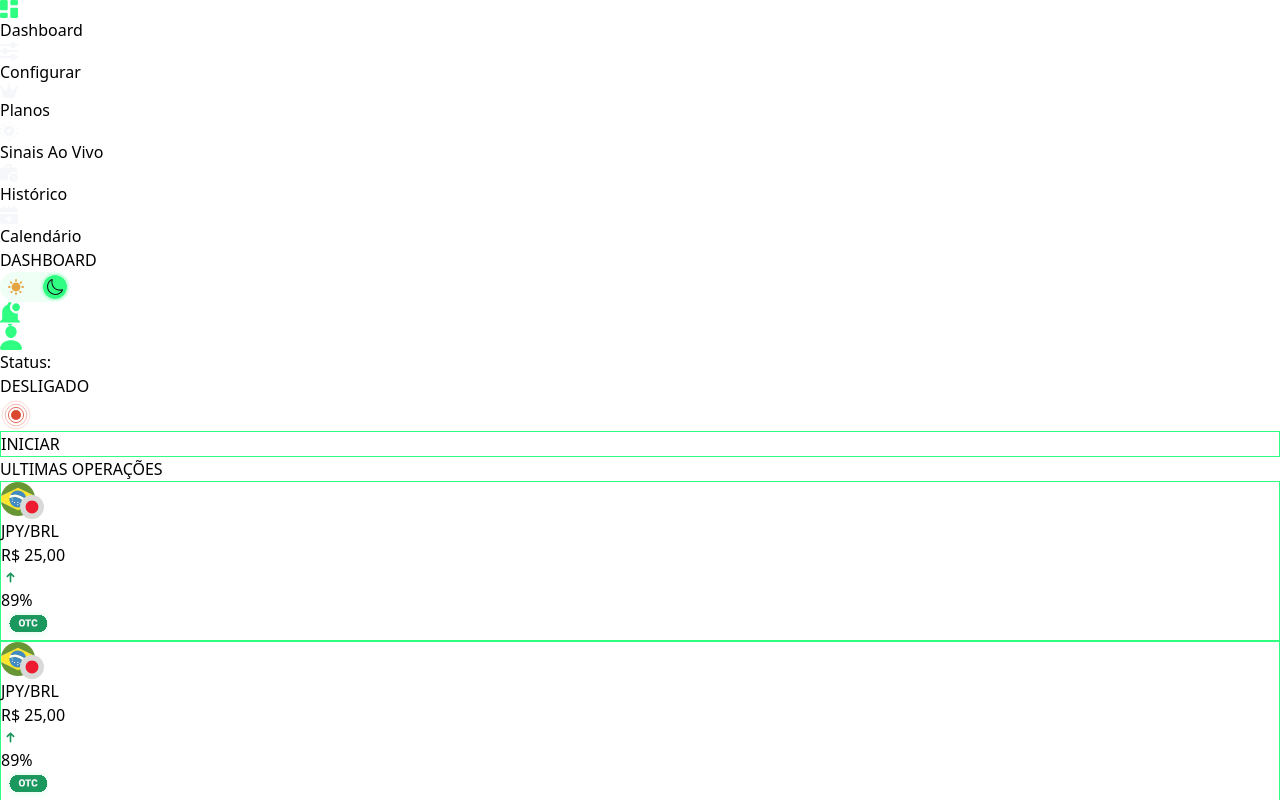
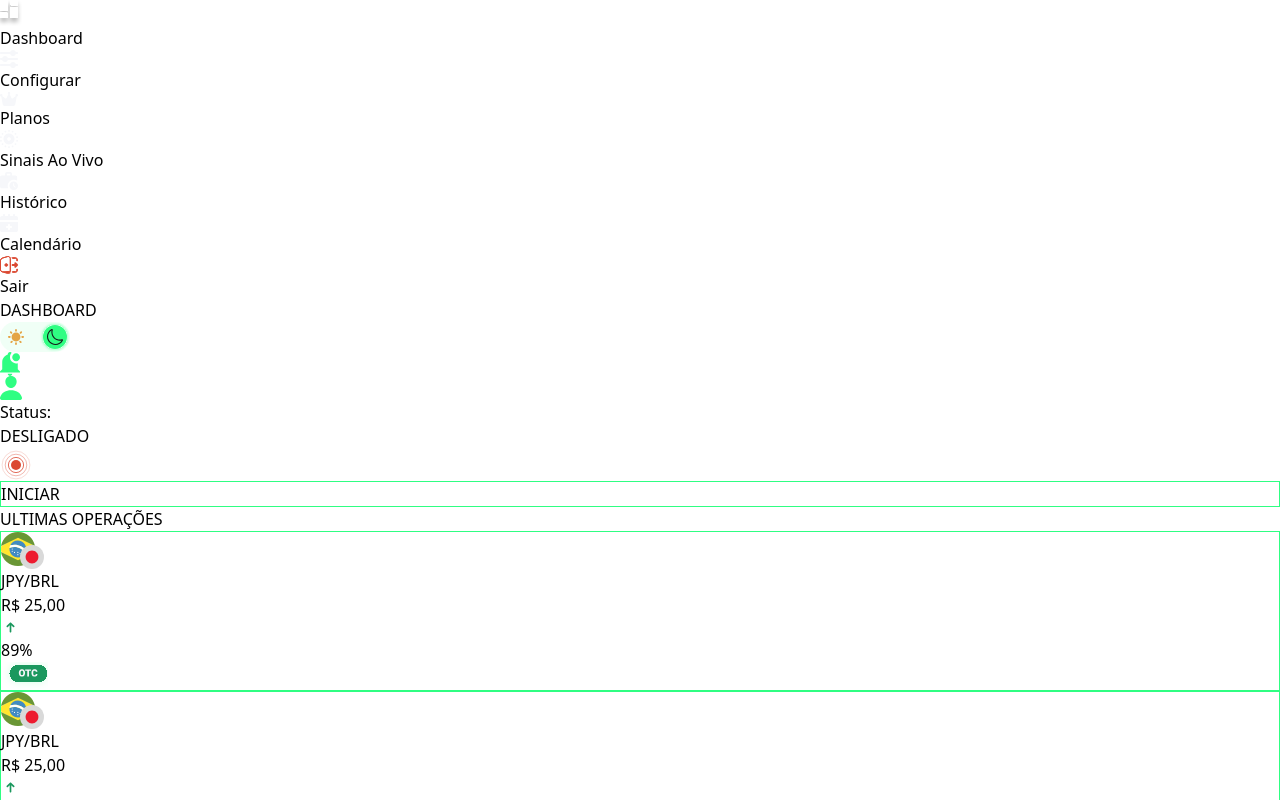
Before and after one commit to m4arthu/VexaGold, a React (Create React App) app: page / in a window 1280 px wide. Shown: the top 800 px of the page. Built offline with nearby package versions, Linux system fonts and the light colour scheme.

Commit message:
feat: logout button on sidebar

```diff
--- a/src/Components/SidebarComponent.js
+++ b/src/Components/SidebarComponent.js
@@ -1,8 +1,7 @@
-import { useLocation,useNavigate} from "react-router-dom";
-
+import { useLocation, useNavigate } from "react-router-dom";
 
 const SidebarComponent = () => {
-    const location = useLocation(); // assuming you're using React Router
+  const location = useLocation();
   const navigate = useNavigate();
   const routes = [
     { path: '/', icon: 'dashboard.svg', label: 'Dashboard' },
@@ -14,22 +13,23 @@ const SidebarComponent = () => {
   ];
 
   return (
-      <aside className="relative bg-[#151618] w-[227px] h-[90vh] mt-2 rounded-[12px] py-4 pl-4 ml-4 flex flex-col gap-y-5 text-white">
+    <aside className="relative bg-[#151618] w-[227px] h-[95vh] mt-2 rounded-[12px] py-4 pl-4 ml-4 flex flex-col gap-y-5 text-white">
       {routes.map((route, index) => (
-          <div onClick={() => navigate(route.path)} key={index} className="flex items-center cursor-pointer">
-            <img className="mr-2" src={`/assets/images/icons/${route.icon}`} />
+        <div onClick={() => navigate(route.path)} key={index} className="flex h-ful items-center cursor-pointer">
+          <img className={`mr-2 ${location.pathname === route.path ? 'fill-[#2FFE82]' : ''}`} src={`/assets/images/icons/${route.icon}`} />
           <p
-              className={`ml-2 text-[12px] font-bold ${
-                location.pathname === route.path ? 'text-[#2FFE82]' : ''
-              }`}
+            className={`ml-2 text-[12px] font-bold ${location.pathname === route.path ? 'text-[#2FFE82]' : ''}`}
           >
             {route.label}
           </p>
         </div>
       ))}
-        {/* ... */}
+      <button className="absolute bottom-[10px] flex py-1 flex px-2 justify-start w-[160px] items-center rounded-[10px] border-[#DB4831] bg-[#DB48313D] border-[1px]">
+        <img className="mr-2" src={`/assets/images/icons/logoutIcon.svg`} />
+        <p className=" ml-2 font-bold text-[#DB4831]">Sair</p>
+      </button>
     </aside>
   );
 };
 
-export default SidebarComponent
+export default SidebarComponent;
```
Also changed, not shown: public/assets/images/icons/dashboard.svg. Lines whose indentation alone changed are shown as unchanged.
